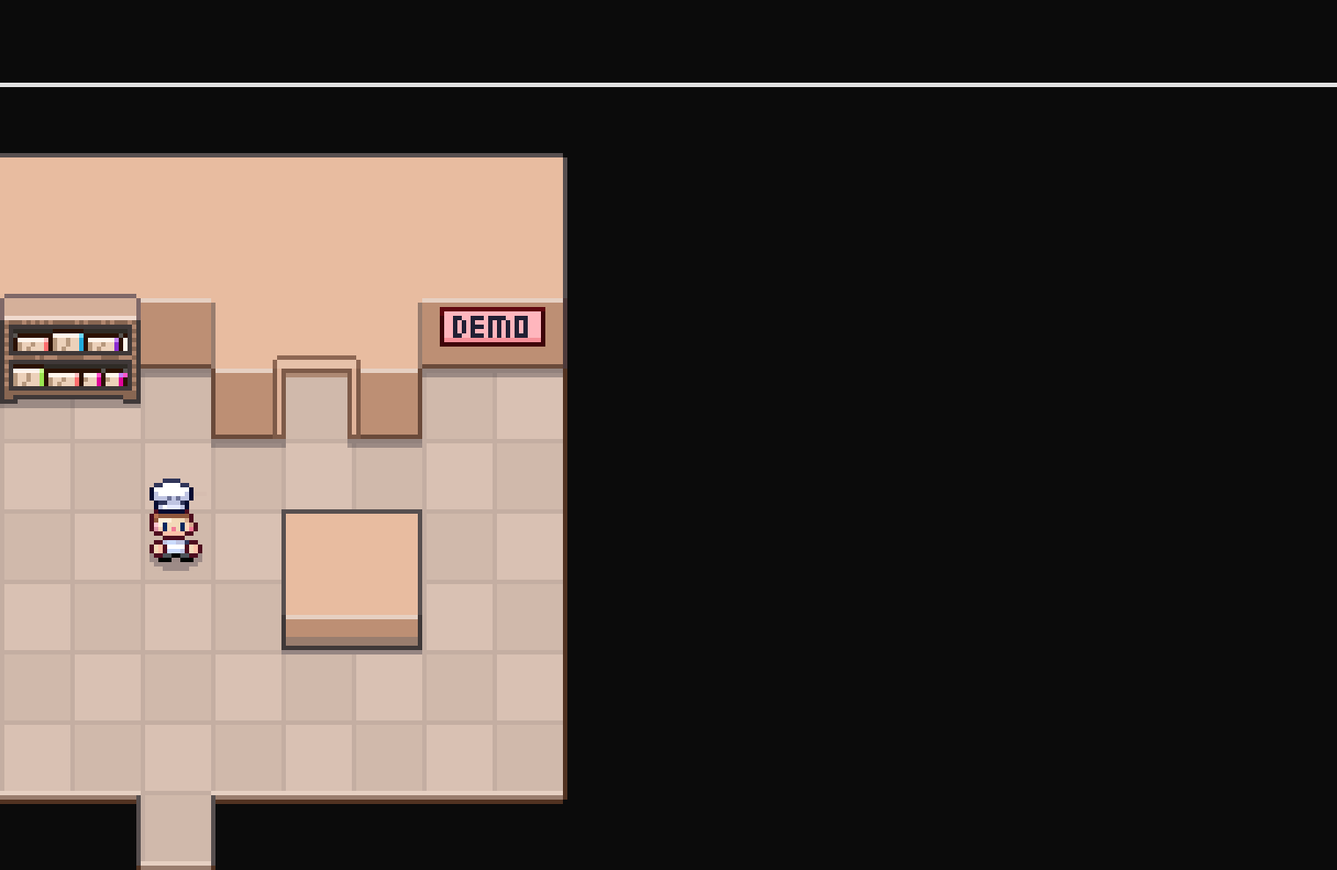
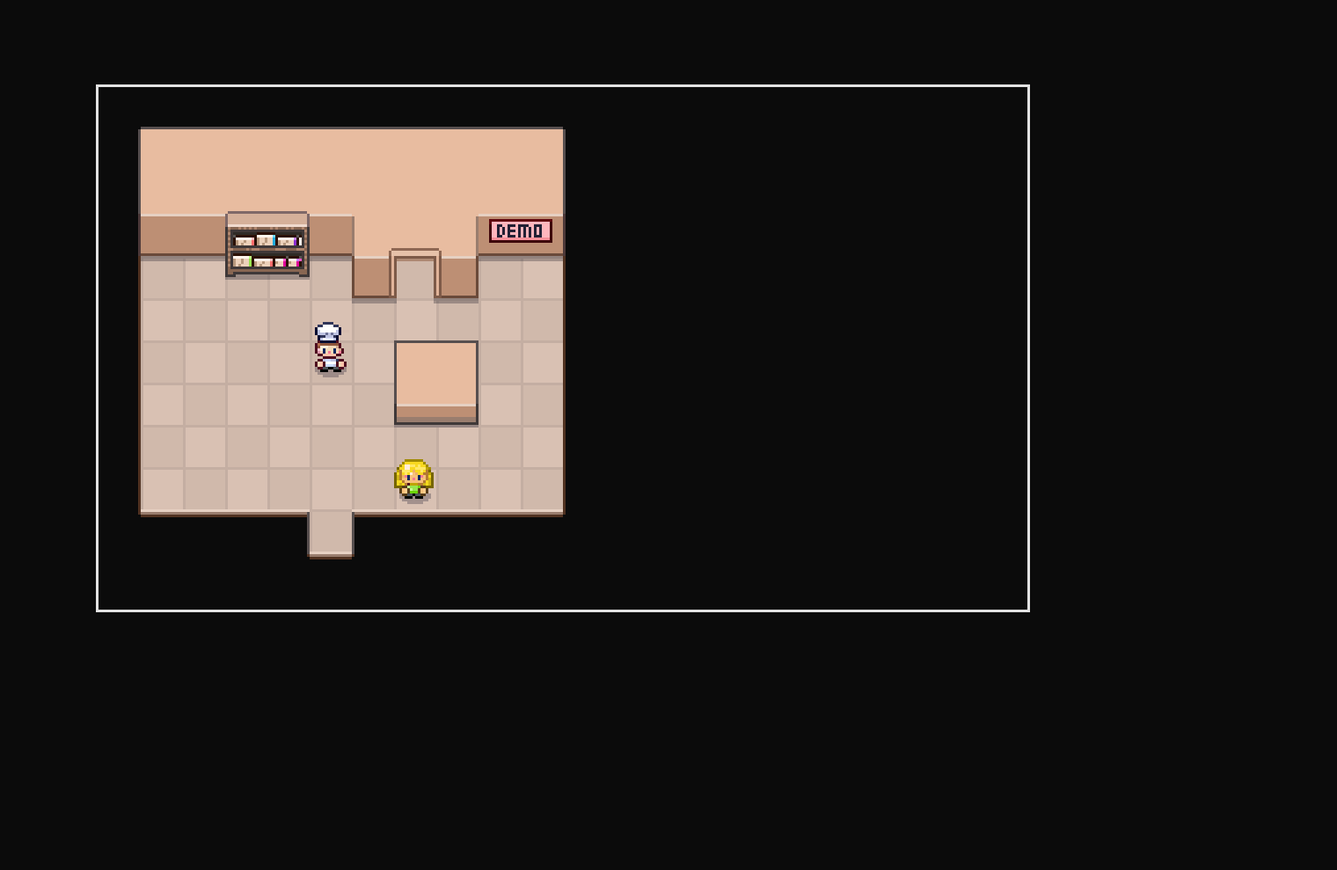
Before and after one commit to DylanMoreau/Pizza-Legends-Follow-Along, a plain HTML site: page index.html in a window 1280 px wide. Shown: the top 989 px of the page at 88% size, 1520 px wide, since content can reach past the window. After the commit the page ends 800 px from the top, so only its background shows below. Drawn offline with Linux system fonts and the light colour scheme.

Commit message:
Chapter 2: GameObjects && Sprites

```diff
--- /dev/null
+++ b/GameObject.js
@@ -0,0 +1,10 @@
+class GameObject {
+    constructor(config) {
+        this.x = config.x || 0;
+        this.y = config.y || 0;
+        this.sprite = new Sprite({
+            gameObject: this,
+            src: config.src || "images/characters/people/hero.png",
+        });
+    }
+}
--- a/Overworld.js
+++ b/Overworld.js
@@ -13,34 +13,22 @@ class Overworld {
         }
         image.src = 'images/maps/DemoLower.png';
 
-        // hero position
+       // Place Game Objects
+        const hero = new GameObject({
+            x: 5,
+            y: 6
+        })
 
-        const x = 5;
-        const y = 6;
+        const npc1 = new GameObject({
+            x: 7,
+            y: 9,
+            src: 'images/characters/people/npc1.png'
+        })
 
-        const shadow = new Image();
-        shadow.onload = () => {
-            this.ctx.drawImage(
-                shadow,
-                0, 0,   // starting point of left and top crop
-                32, 32, // size of cut
-                x * 16 - 8, y * 16 - 18,   // place on canvas to draw
-                32, 32  // size of character
-            )
-        }
-        shadow.src = 'images/characters/shadow.png';
+        setTimeout(() => {
+            hero.sprite.draw(this.ctx);
+            npc1.sprite.draw(this.ctx);
+        }, 200)
 
-        // hero character
-        const hero = new Image();
-        hero.onload = () => {
-            this.ctx.drawImage(
-                hero,
-                0, 0,   // starting point of left and top crop
-                32, 32, // size of cut
-                x * 16 - 8, y * 16 - 18,   // place on canvas to draw
-                32, 32  // size of character
-            )
-        }
-        hero.src = 'images/characters/people/hero.png';
     }
 }
--- /dev/null
+++ b/Sprite.js
@@ -0,0 +1,48 @@
+class Sprite {
+    constructor(config) {
+        //Image Setup
+        this.image = new Image();
+        this.image.src = config.src;
+        this.image.onload = () => {
+            this.isloaded = true;
+        }
+
+        //Shadow
+        this.shadow = new Image();
+        this.useShadow = true; //config.useShadow || false
+        if (this.useShadow) {
+            this.shadow.src = "images/characters/shadow.png";
+        }
+        this.shadow.onload = () => {
+            this.isShadowLoaded = true;
+        }
+
+        //Configure Animation & Initial State
+        this.animations = config.animations || {
+            idleDown: [
+                [0, 0]
+            ]
+        }
+        this.currentAnimation = config.currentAnimation || "idleDown";
+        this.currentAnimationFrame = 0;
+
+        // Game Object Reference
+        this.gameObject = config.gameObject;
+    }
+
+    draw(ctx) {
+        const x = this.gameObject.x * 16 - 8;
+        const y = this.gameObject.y * 16 - 18;
+
+        this.isShadowLoaded && ctx.drawImage(this.shadow, x, y);
+
+        this.isloaded && ctx.drawImage(this.image,
+            0, 0,
+            32, 32,
+            x, y,
+            32, 32
+        )
+    }
+
+
+}
--- a/index.html
+++ b/index.html
@@ -14,6 +14,8 @@
 
         <!-- Scripts -->
         <script src="Overworld.js"></script>
+        <script src="GameObject.js"></script>
+        <script src="Sprite.js"></script>
         <script src="init.js"></script>
     </body>
 </html>
--- a/init.js
+++ b/init.js
@@ -3,6 +3,7 @@
     const overworld = new Overworld({
         element: document.querySelector('.gameContainer')
     })
+
     overworld.init()
 
 })();
--- a/styles.css
+++ b/styles.css
@@ -4,6 +4,7 @@
 
 html, body {
     min-height: 100%;
+    width: 100%;
 }
 
 body {
@@ -19,7 +20,7 @@ body {
     height: 198px;
     outline: 1px solid #e2e2e2;
     margin: 0 auto;
-    transform: scale(5) translateY(50%);
+    transform: scale(3) translateY(50%);
 }
 
 .gameContainer canvas {
```
